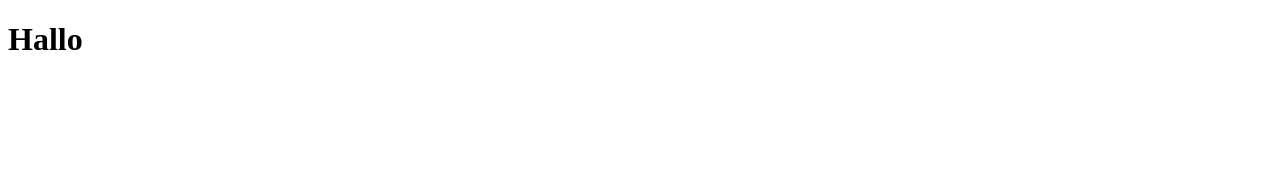
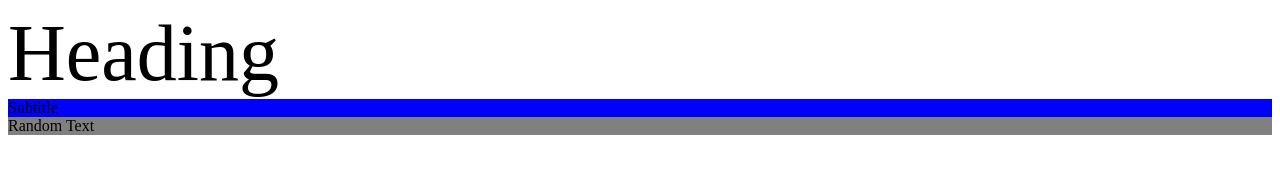
Before and after one commit to MilgramHTL/4cWI_Web_JavaScript, a plain HTML site: page Basics_01/main.html in a window 1280 px wide. Drawn offline with Linux system fonts and the light colour scheme.

Commit message:
Finished_02_Selectors

```diff
--- a/Basics_01/main.html
+++ b/Basics_01/main.html
@@ -4,9 +4,11 @@
     <meta charset="UTF-8">
     <meta name="viewport" content="width=device-width, initial-scale=1.0">
     <title>Document</title>
+    <link rel="stylesheet" href="style.css">
 </head>
 <body>
-    <h1>Hallo</h1>
-
+    <div class="heading">Heading</div>
+    <div class="subtitle">Subtitle</div>
+    <div class="text">Random Text</div>
 </body>
 </html>
--- a/Basics_01/style.css
+++ b/Basics_01/style.css
@@ -0,0 +1,13 @@
+.heading{
+    font-size: 80px;
+}
+
+.subtitle{
+    margin-top: 30;
+    background-color: blue;
+}
+
+.text{
+    background-color: gray;
+    padding-top: 20;
+}
```
